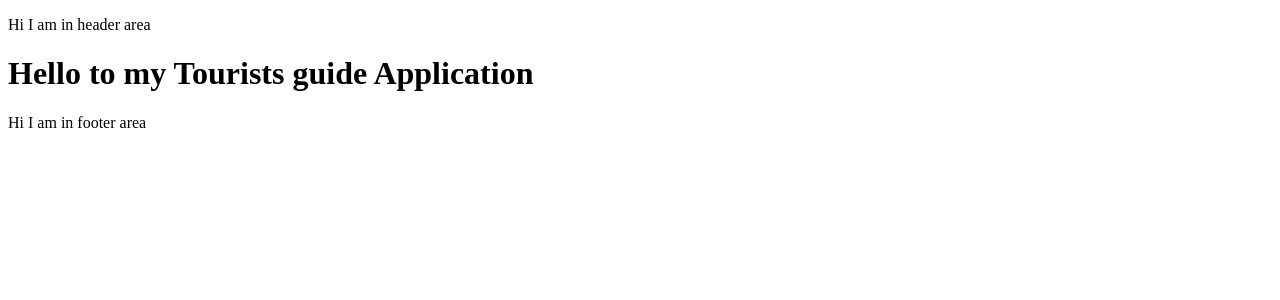
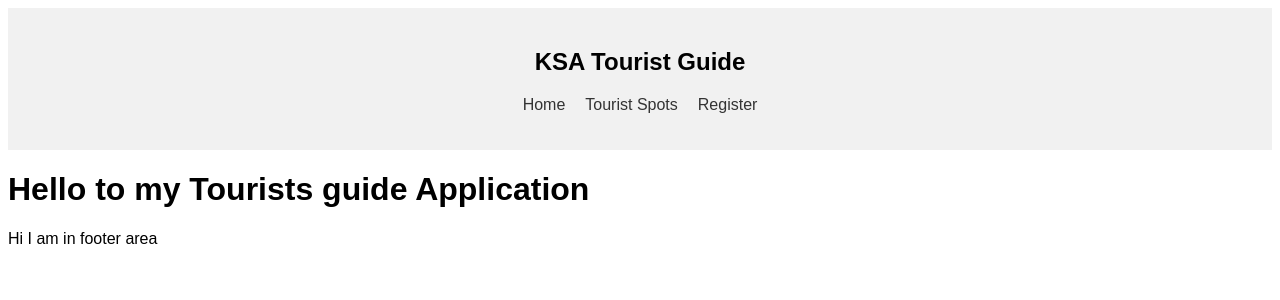
Before and after one commit to amoraah09/django_project, a Django app: page / in a window 1280 px wide. Shown: the top 300 px of the page. Run offline with Django 5.2, Linux system fonts and the light colour scheme.

Commit message:
link tags in the header and style header

```diff
--- a/Ksa_tourist_guide/apps/templates/includes/header.html
+++ b/Ksa_tourist_guide/apps/templates/includes/header.html
@@ -1 +1,36 @@
-<p>Hi I am in header area</p>
+{% block stylesheets %}
+<style>
+    body {
+        font-family: Arial, sans-serif;
+    }
+    .header {
+        background-color: #f1f1f1;
+        padding: 20px;
+        text-align: center;
+    }
+    .nav-bar {
+        display: flex;
+        justify-content: center;
+        list-style-type: none;
+        padding: 0;
+    }
+    .nav-item {
+        margin: 0 10px;
+    }
+    .nav-link {
+        text-decoration: none;
+        color: #333;
+    }
+    .nav-link:hover {
+        color: #017bf5;
+    }
+</style>
+{% endblock %}
+<div class="header">
+    <h2>KSA Tourist Guide</h2>
+    <ul class="nav-bar">
+        <li class="nav-item"><a class="nav-link" href="/">Home</a></li>
+        <li class="nav-item"><a class="nav-link" href="/spots">Tourist Spots</a></li>
+        <li class="nav-item"><a class="nav-link" href="/register">Register</a></li>
+    </ul>
+</div>
--- /dev/null
+++ b/pyEnv/pyvenv.cfg
@@ -0,0 +1,3 @@
+home = /home/codespace/.python/current/bin
+include-system-site-packages = false
+version = 3.10.13
```
Also changed, not shown: 14 other files.
